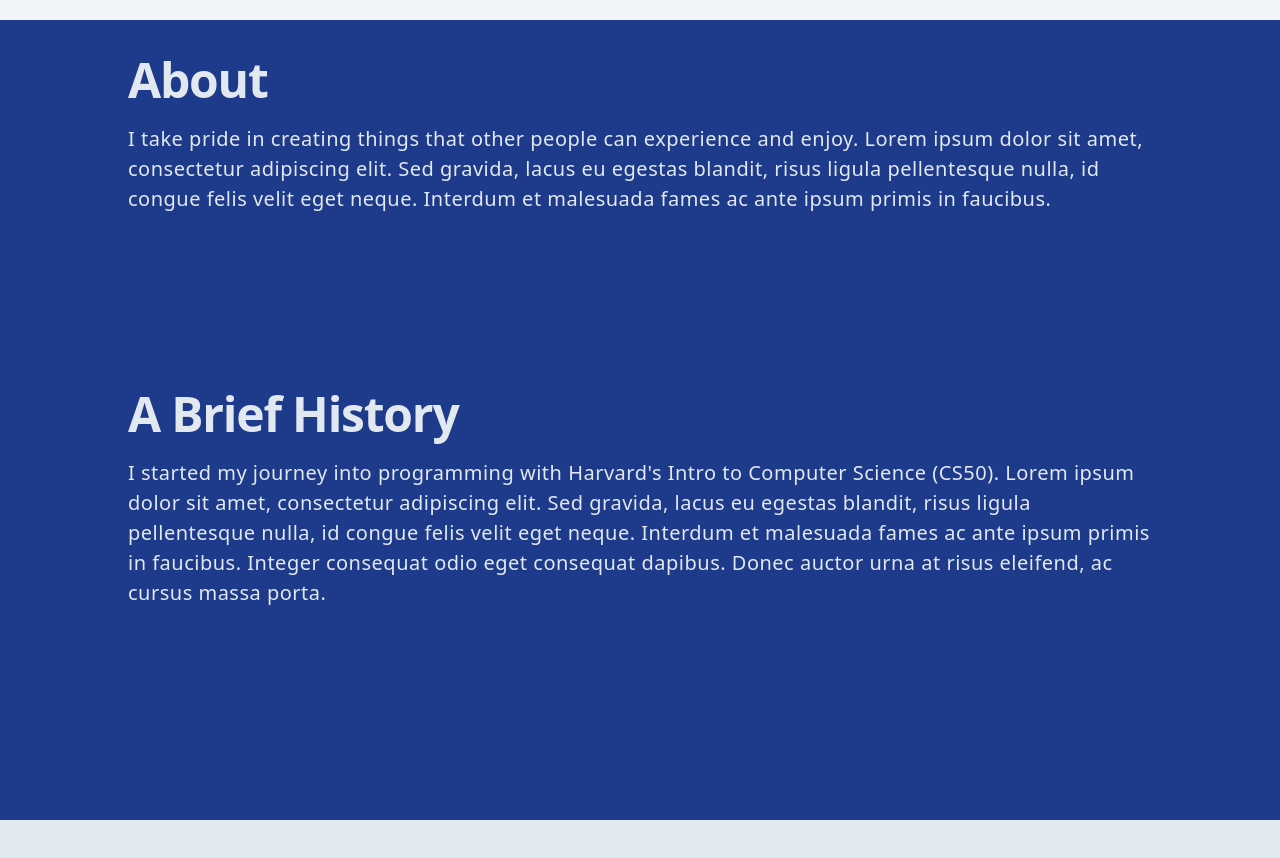
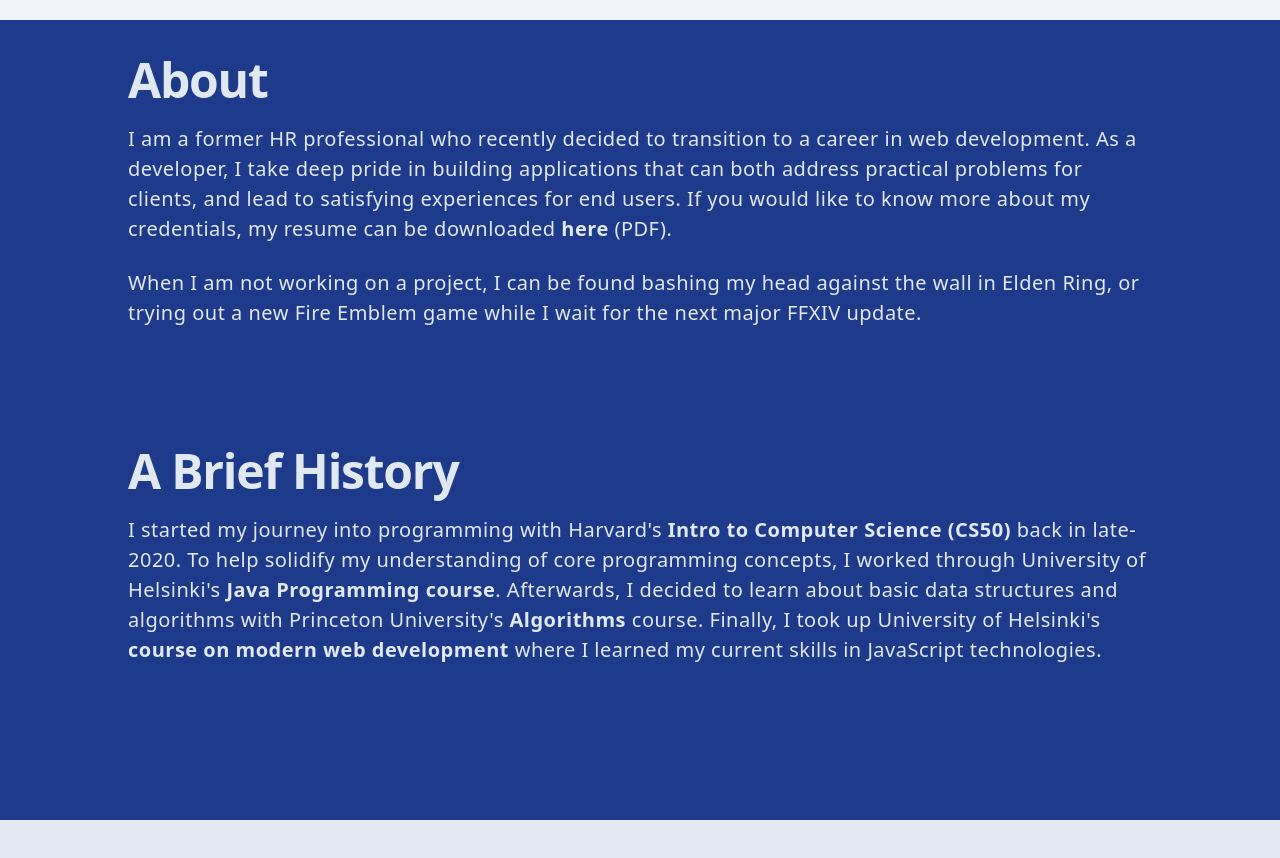
Before and after one commit to flcsn/portfolio-page, a React (Create React App) app: page / in a window 1280 px wide. Shown: the part 780-1638 px from the top of the page. Built offline with nearby package versions, Linux system fonts and the light colour scheme.

Commit message:
added actual text to About section and a temporarily  non-functional link to resume

```diff
--- a/src/components/About.js
+++ b/src/components/About.js
@@ -6,24 +6,30 @@
       <div className='flex-grow max-w-screen-lg h-full m-auto'>
         <h2 className='mb-1 md:mb-5 text-xl font-semibold tracking-tight text-slate-200 sm:text-3xl md:text-5xl'>About</h2>
         <p className='text-sm text-slate-200 tracking-wide font-light sm:text-lg md:text-xl md:leading-normal'>
-          I take pride in creating things that other people
-          can experience and enjoy. Lorem ipsum dolor sit amet,
-          consectetur adipiscing elit. Sed gravida, lacus eu egestas
-          blandit, risus ligula pellentesque nulla, id congue felis
-          velit eget neque. Interdum et malesuada fames ac ante ipsum
-          primis in faucibus.
+          I am a former HR professional who recently decided to transition to a career in web development.
+          As a developer, I take deep pride in building applications that can both address practical problems for clients,
+          and lead to satisfying experiences for end users.
+          If you would like to know more about my credentials, my resume can be downloaded
+          <a className='font-semibold' href='resume.pdf' download='FrankieLacson.pdf' target='_blank' rel='noopener noreferrer'> here</a> (PDF).
+        </p>
+        <br/>
+        <p className='text-sm text-slate-200 tracking-wide font-light sm:text-lg md:text-xl md:leading-normal'>
+          When I am not working on a project, I can be found bashing my head against the wall in Elden Ring,
+          or trying out a new Fire Emblem game while I wait for the next major FFXIV update.
         </p>
       </div>
       <div className='flex-grow max-w-screen-lg h-full m-auto'>
         <h2 className='mb-1 md:mb-5 text-xl font-semibold tracking-tight text-slate-200 sm:text-3xl md:text-5xl'>A Brief History</h2>
         <p className='text-sm text-slate-200 tracking-wide font-light sm:text-lg md:text-xl md:leading-normal'>
-          I started my journey into programming with
-          Harvard&apos;s Intro to Computer Science (CS50). Lorem ipsum dolor sit amet,
-          consectetur adipiscing elit. Sed gravida, lacus eu egestas
-          blandit, risus ligula pellentesque nulla, id congue felis
-          velit eget neque. Interdum et malesuada fames ac ante ipsum
-          primis in faucibus. Integer consequat odio eget consequat dapibus.
-          Donec auctor urna at risus eleifend, ac cursus massa porta.
+          I started my journey into programming with Harvard&apos;s
+          <a className='font-semibold' href='https://cs50.harvard.edu' target='_blank' rel='noopener noreferrer'> Intro to Computer Science (CS50)</a> back in late-2020.
+          To help solidify my understanding of core programming concepts, I worked through University of Helsinki&apos;s
+          <a className='font-semibold' href='https://java-programming.mooc.fi/' target='_blank' rel='noopener noreferrer'> Java Programming course</a>.
+          Afterwards, I decided to learn about basic data structures and algorithms with Princeton University&apos;s
+          <a className='font-semibold' href='https://www.coursera.org/learn/algorithms-part1' target='_blank' rel='noopener noreferrer'> Algorithms</a> course.
+          Finally, I took up University of Helsinki&apos;s
+          <a className='font-semibold' href='https://fullstackopen.com/en/' target='_blank' rel='noopener noreferrer'> course on modern web development </a>
+          where I learned my current skills in JavaScript technologies.
         </p>
       </div>
     </section>
```
